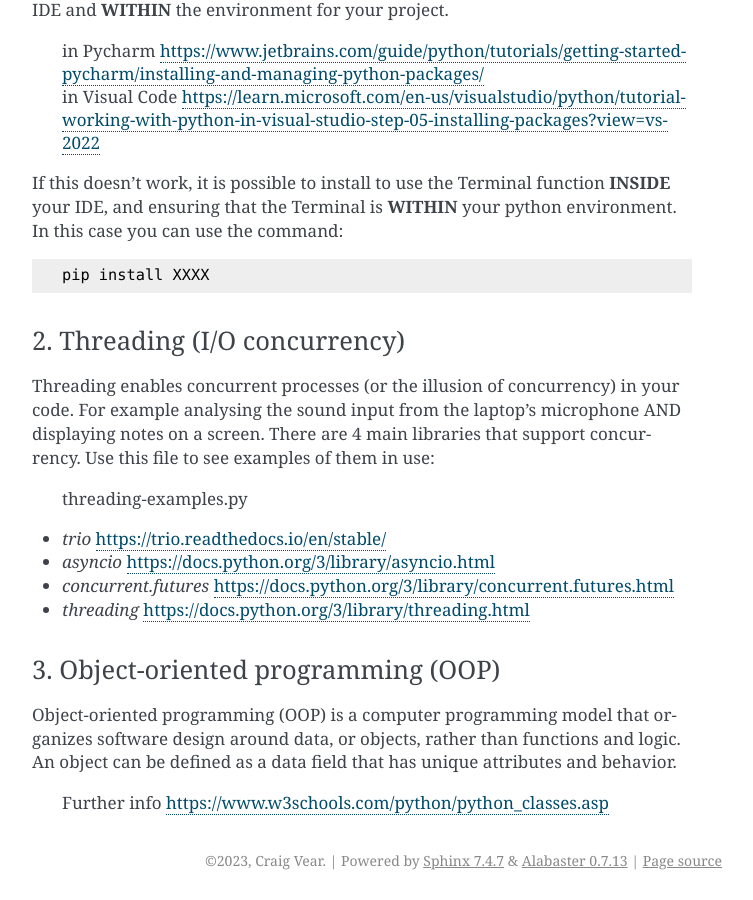
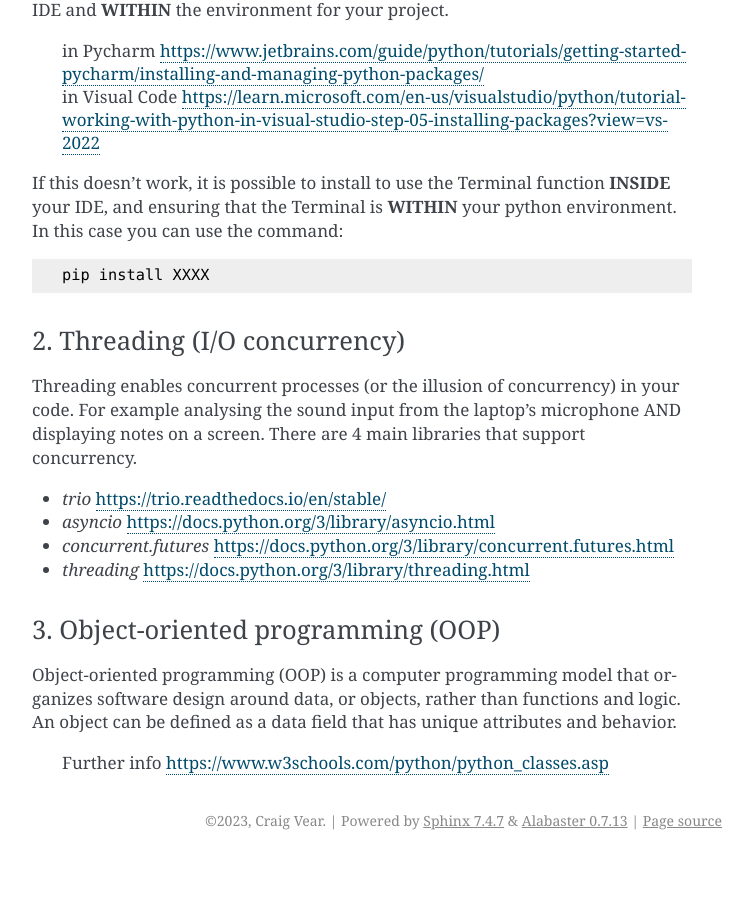
Before and after one commit to CreativeCoding/course, a Sphinx documentation site: the page built from docs/source/setup.rst, in a window 1280 px wide and 900 px high, scrolled down 3397 px. Shown: the whole window, without its empty margins (388-1141 px from the left). Built offline with Sphinx 7.4.7, drawn with Linux system fonts in a browser that asks for light colours; after the commit the page ends 4257 px from its top, so only the background shows below that.

```diff
--- a/docs/source/setup.rst
+++ b/docs/source/setup.rst
@@ -134,10 +134,7 @@
 2. Threading (I/O concurrency)
 ^^^^^^^^^^^^^^^^^^^^^^^^^^^^^^^
 Threading enables concurrent processes (or the illusion of concurrency) in your code. For example analysing the sound input
-from the laptop's microphone AND displaying notes on a screen. There are 4 main libraries that support concurrency. Use this file
-to see examples of them in use:
-
-    | threading-examples.py
+from the laptop's microphone AND displaying notes on a screen. There are 4 main libraries that support concurrency.
 
 + *trio* https://trio.readthedocs.io/en/stable/
 + *asyncio* https://docs.python.org/3/library/asyncio.html
```
Also changed, not shown: threading-examples.py (deleted).
